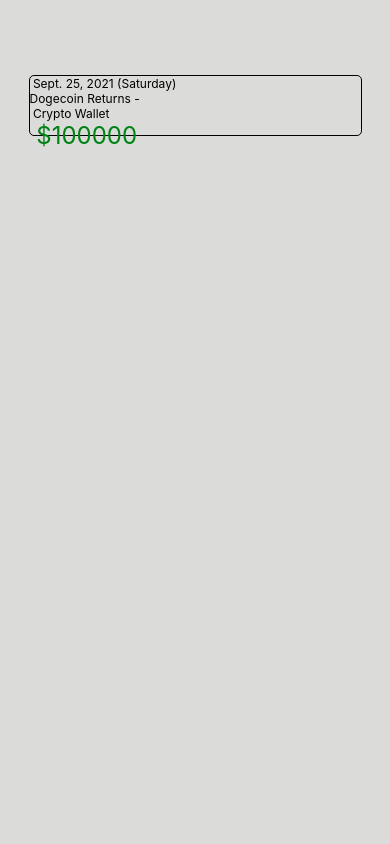
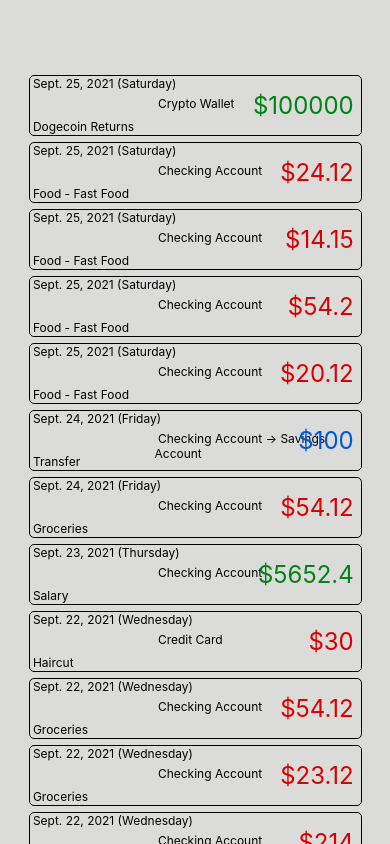
Before and after one commit to conroy-ricketts/Money-Manager, a React Native app: screen / in a window 390 px wide. Built offline with nearby package versions, Linux system fonts and the light colour scheme.

Commit message:
align transaction data and fill test JSON

```diff
--- a/src/components/TransactionCards.tsx
+++ b/src/components/TransactionCards.tsx
@@ -52,6 +52,9 @@
 export default function TransactionCard({ transaction }: TransactionProps)
 {
   let amountStyle: any;
+  let transactionCategory: string =
+    transaction.subCategory == "" ? transaction.category :
+    `${transaction.category} - ${transaction.subCategory}`;
 
   if(transaction.type == 'income')
   {
@@ -68,12 +71,10 @@
 
   return (
     <View style = {styles.card}>
-      <Text style = {styles.normalText}> {transaction.date} </Text>
-      <Text style = {styles.normalText}>
-        {`${transaction.category} - ${transaction.subCategory}`}
-      </Text>
-      <Text style = {styles.normalText}> {transaction.account} </Text>
-      <Text style = {amountStyle}> {`$${transaction.amount}`} </Text>
+      <Text style = {[ styles.normalText, {position: 'absolute', left: 0, top: 0} ]}> {transaction.date} </Text>
+      <Text style = {[ styles.normalText, {position: 'absolute', left: 0, bottom: 1} ]}> {transactionCategory} </Text>
+      <Text style = {[ styles.normalText, {position: 'absolute', left: 125, top: 20} ]}> {transaction.account} </Text>
+      <Text style = {[ amountStyle, {position: 'absolute', right: 0, top: 15} ]}> {`$${transaction.amount}`} </Text>
     </View>
   );
 }
--- a/src/screens/TransactionLog.tsx
+++ b/src/screens/TransactionLog.tsx
@@ -1,5 +1,5 @@
 import React from 'react';
-import { StyleSheet, Text, View } from 'react-native';
+import { ScrollView, StyleSheet, View } from 'react-native';
 import TransactionCard, { Transaction } from '../components/TransactionCards';
 
 const styles = StyleSheet.create
@@ -17,6 +17,29 @@
     },
 });
 
+function TransactionLog() : JSX.Element {
+  return (
+    <ScrollView style = {styles.screen}>
+
+      {/* This following block of code maps an array of our test transactions
+      to transaction cards to be rendered */}
+      {testTransactionsAsJSON.map((transactionData) => (
+          <View style = {styles.cards}>
+              <TransactionCard transaction = {transactionData}/>
+          </View>
+      ))}
+
+      {/* The following view component is only used to pad the bottom of the scroll
+        view so that we can see the last card! */}
+      <View style={{height: 300}} />
+
+    </ScrollView>
+  );
+}
+
+export default TransactionLog;
+
+//The following JSON is temporary!
 const testTransactionsAsJSON: Transaction[] = [
   {
     date: 'Sept. 25, 2021 (Saturday)',
@@ -26,18 +49,92 @@
     type: 'income',
     amount: 100000,
   },
+  {
+    date: 'Sept. 25, 2021 (Saturday)',
+    category: 'Food',
+    subCategory: 'Fast Food',
+    account: 'Checking Account',
+    type: 'expense',
+    amount: 24.12,
+  },
+  {
+    date: 'Sept. 25, 2021 (Saturday)',
+    category: 'Food',
+    subCategory: 'Fast Food',
+    account: 'Checking Account',
+    type: 'expense',
+    amount: 14.15,
+  },
+  {
+    date: 'Sept. 25, 2021 (Saturday)',
+    category: 'Food',
+    subCategory: 'Fast Food',
+    account: 'Checking Account',
+    type: 'expense',
+    amount: 54.20,
+  },
+  {
+    date: 'Sept. 25, 2021 (Saturday)',
+    category: 'Food',
+    subCategory: 'Fast Food',
+    account: 'Checking Account',
+    type: 'expense',
+    amount: 20.12,
+  },
+  {
+    date: 'Sept. 24, 2021 (Friday)',
+    category: 'Transfer',
+    subCategory: '',
+    account: 'Checking Account -> Savings Account',
+    type: 'transfer',
+    amount: 100,
+  },
+  {
+    date: 'Sept. 24, 2021 (Friday)',
+    category: 'Groceries',
+    subCategory: '',
+    account: 'Checking Account',
+    type: 'expense',
+    amount: 54.12,
+  },
+  {
+    date: 'Sept. 23, 2021 (Thursday)',
+    category: 'Salary',
+    subCategory: '',
+    account: 'Checking Account',
+    type: 'income',
+    amount: 5652.40,
+  },
+  {
+    date: 'Sept. 22, 2021 (Wednesday)',
+    category: 'Haircut',
+    subCategory: '',
+    account: 'Credit Card',
+    type: 'expense',
+    amount: 30,
+  },
+  {
+    date: 'Sept. 22, 2021 (Wednesday)',
+    category: 'Groceries',
+    subCategory: '',
+    account: 'Checking Account',
+    type: 'expense',
+    amount: 54.12,
+  },
+  {
+    date: 'Sept. 22, 2021 (Wednesday)',
+    category: 'Groceries',
+    subCategory: '',
+    account: 'Checking Account',
+    type: 'expense',
+    amount: 23.12,
+  },
+  {
+    date: 'Sept. 22, 2021 (Wednesday)',
+    category: 'Groceries',
+    subCategory: '',
+    account: 'Checking Account',
+    type: 'expense',
+    amount: 214,
+  },
 ];
-
-function TransactionLog() : JSX.Element {
-  return (
-    <View style = {styles.screen}>
-        {testTransactionsAsJSON.map((transactionData) => (
-            <View style = {styles.cards}>
-                <TransactionCard transaction = {transactionData}/>
-            </View>
-        ))}
-    </View>
-  );
-}
-
-export default TransactionLog;
```
